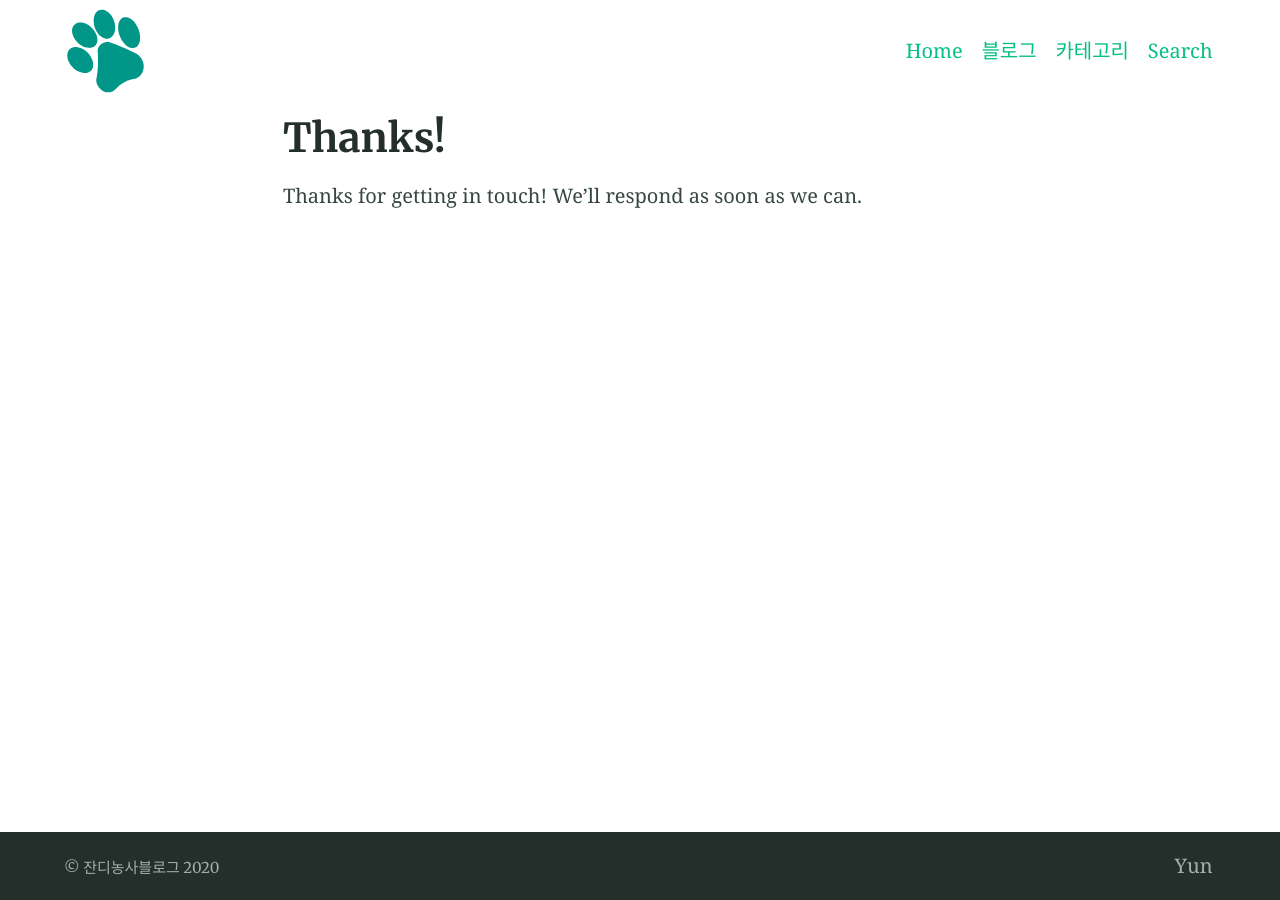
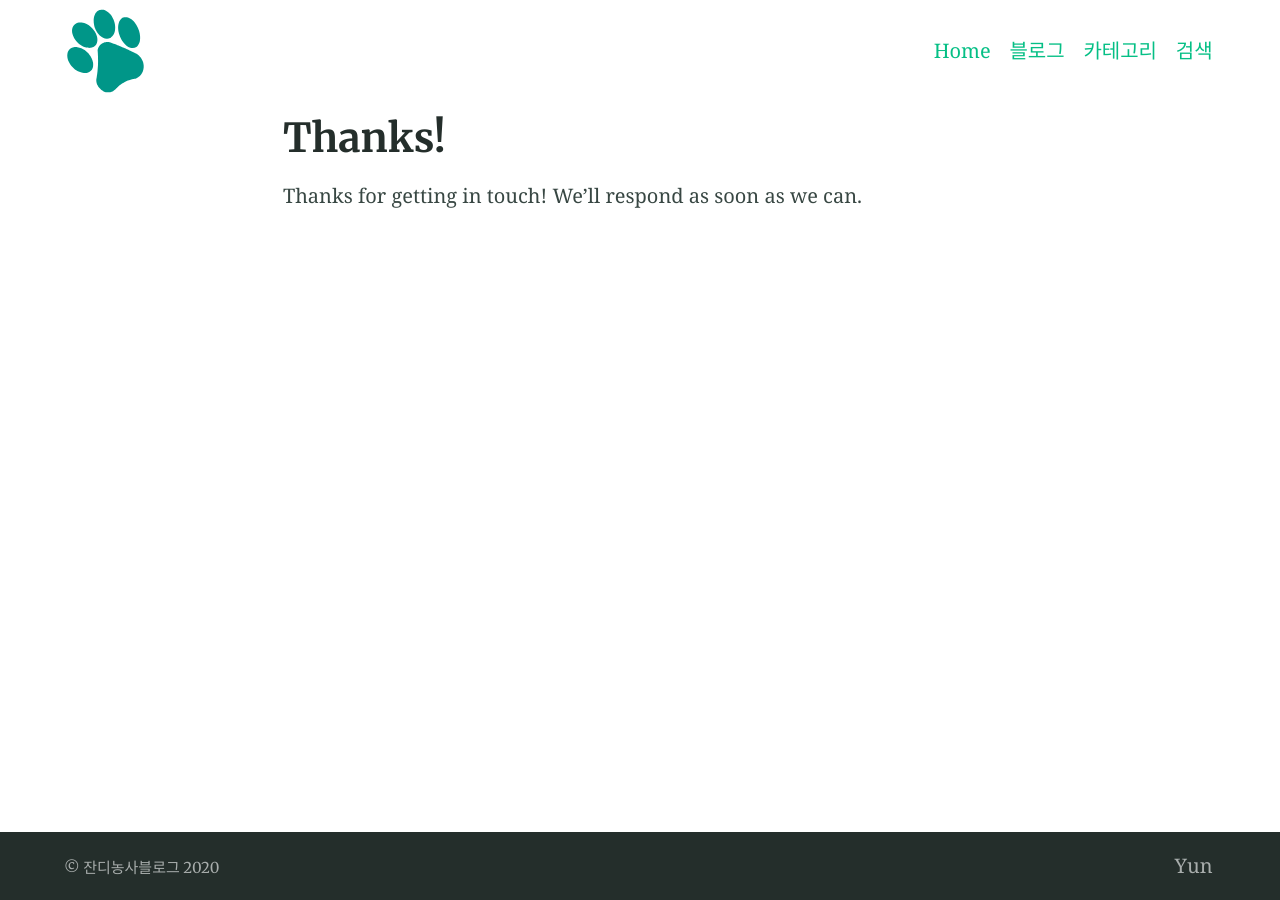
Before and after one commit to EngineerYun/EngineerYun.github.io, a Jekyll site: the page built from thanks.md, in a window 1280 px wide. Built offline with Jekyll 4.4.1, drawn with Linux system fonts in a browser that asks for light colours.

Commit message:
검색창 설정 변경

```diff
--- a/_config.yml
+++ b/_config.yml
@@ -125,7 +125,7 @@ navigation_header:
   url: /blog/
 - title: 카테고리
   url: /categories/
-- title: Search
+- title: 검색
   url: /search/
 
 
```
